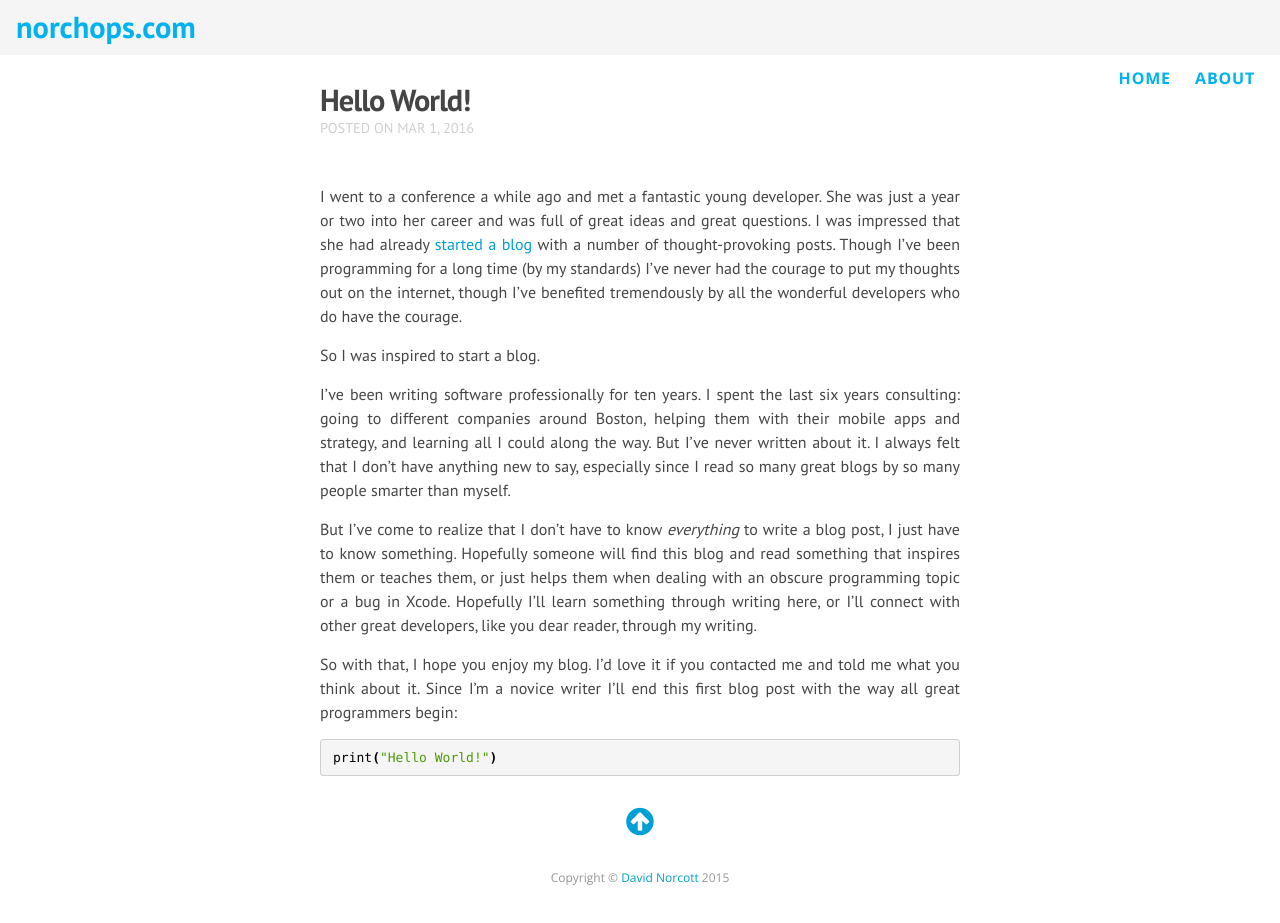
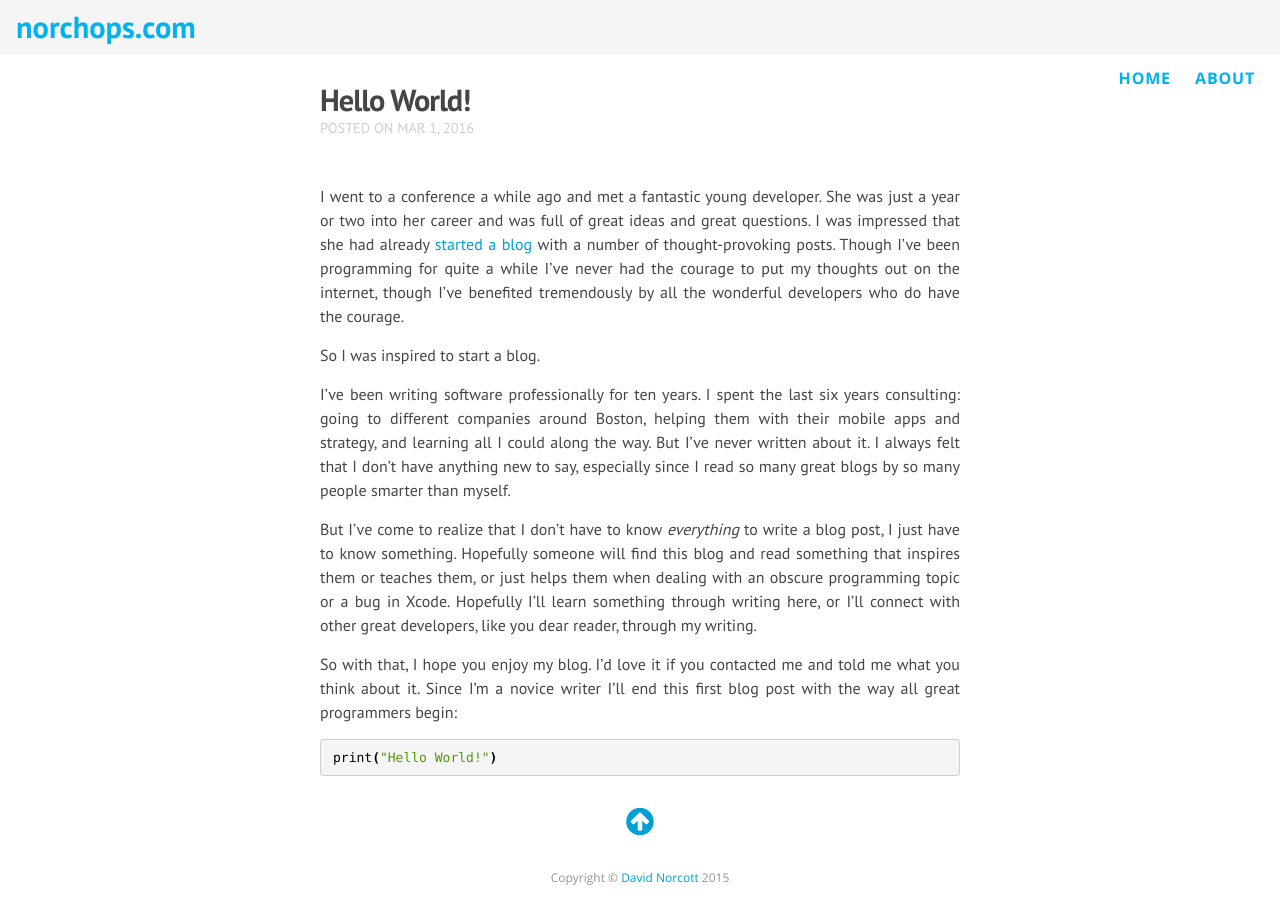
Before and after one commit to dnorcott/dnorcott.github.io, a Jekyll site: the page built from _posts/2016-03-01-hello-world.md, in a window 1280 px wide. Built offline with Jekyll 4.4.1, drawn with Linux system fonts in a browser that asks for light colours; nearby versions of some CDN libraries.

Commit message:
small copy change

```diff
--- a/_posts/2016-03-01-hello-world.md
+++ b/_posts/2016-03-01-hello-world.md
@@ -5,7 +5,7 @@ date:   2016-03-01 15:00:00 -0500
 categories: life
 ---
 
-I went to a conference a while ago and met a fantastic young developer. She was just a year or two into her career and was full of great ideas and great questions. I was impressed that she had already [started a blog][eskimona] with a number of thought-provoking posts. Though I've been programming for a long time (by my standards) I've never had the courage to put my thoughts out on the internet, though I've benefited tremendously by all the wonderful developers who do have the courage.
+I went to a conference a while ago and met a fantastic young developer. She was just a year or two into her career and was full of great ideas and great questions. I was impressed that she had already [started a blog][eskimona] with a number of thought-provoking posts. Though I've been programming for quite a while I've never had the courage to put my thoughts out on the internet, though I've benefited tremendously by all the wonderful developers who do have the courage.
 
 So I was inspired to start a blog.
 
```
